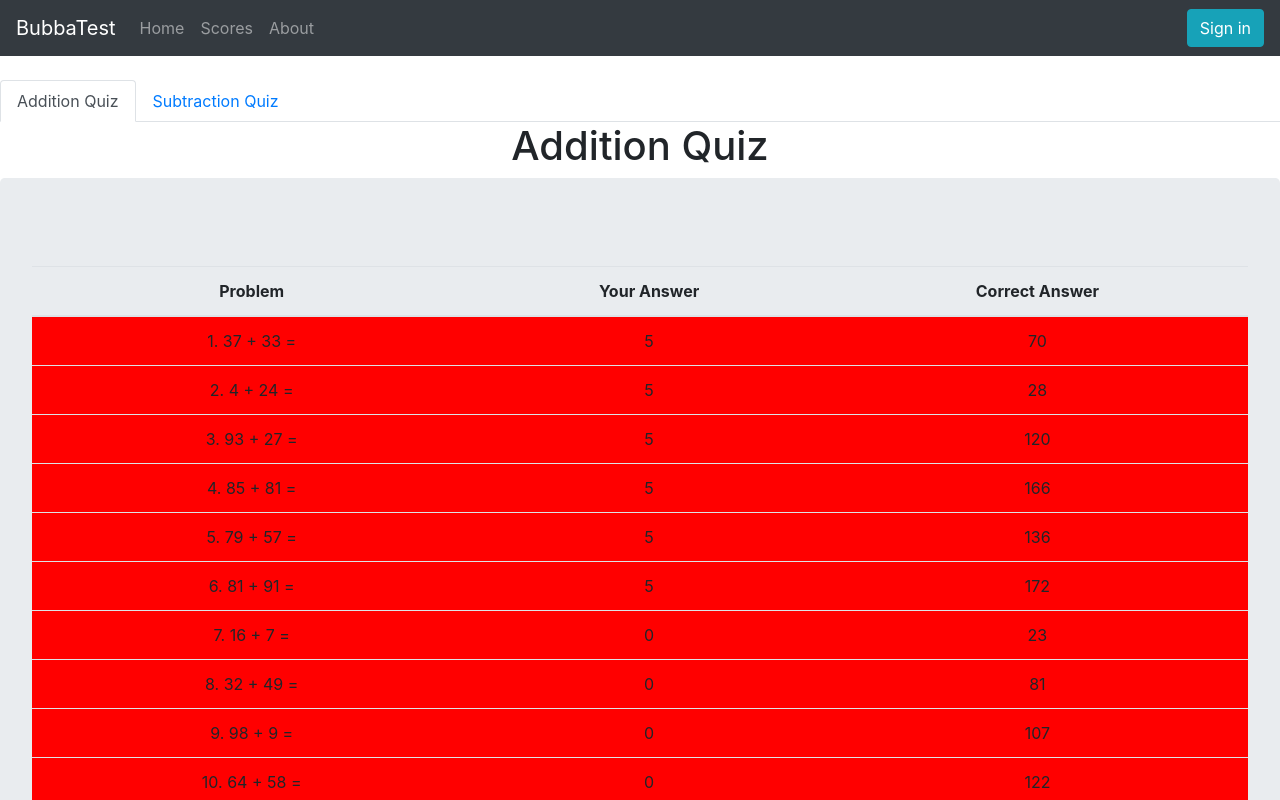
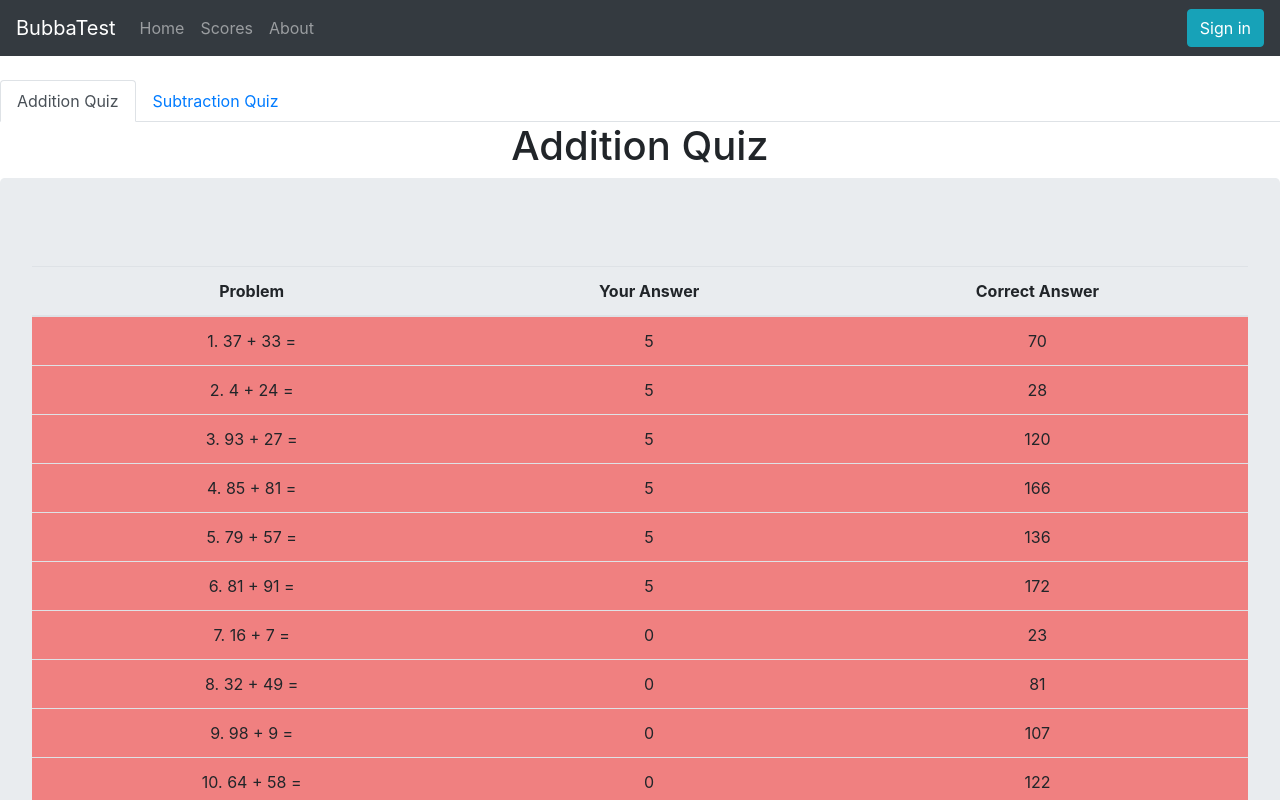
Before and after one commit to bearados/bubba, a React (Create React App) app in the folder client/: page / in a window 1280 px wide. Both pictures are taken after typing "5", "5", "5", "5", "5", "5" into the empty fields and a click on the button "Submit Answers". Shown: the top 800 px of the page. Built offline with nearby package versions, Linux system fonts and the light colour scheme; no server answers.

Commit message:
show incorrect answers

```diff
--- a/client/src/components/QuizA.js
+++ b/client/src/components/QuizA.js
@@ -17,7 +17,7 @@ function problemGener(){
     for(j= 0; j< 15; j++){
         var an = random();
         var bn = random();
-        a.push(<Container  md="auto">{j+1}. {an} + {bn} = </Container>);
+        a[j] = <Container  md="auto">{j+1}. {an} + {bn} = </Container>;
         var sum = an + bn;
         sums[j] = sum;
     }
@@ -66,10 +66,10 @@ function returnRes(AnsArray, ResArray, plist){
     var oki = 0;
     for(oki = 0; oki < 15; oki++){
         if(AnsArray[oki] == sums[oki]){
-            ResArray.push(<tr style={{ backgroundColor :"green"}}><td>{plist[oki]}</td><td>{AnsArray[oki]}</td><td>{sums[oki]}</td></tr>);
+            ResArray.push(<tr style={{ backgroundColor :"aquamarine"}}><td>{plist[oki]}</td><td>{AnsArray[oki]}</td><td>{sums[oki]}</td></tr>);
         }
         else{
-            ResArray.push(<tr style={{ backgroundColor :"red"}}><td>{plist[oki]}</td><td>{AnsArray[oki]}</td><td>{sums[oki]}</td></tr>);
+            ResArray.push(<tr style={{ backgroundColor :"lightcoral"}}><td>{plist[oki]}</td><td>{AnsArray[oki]}</td><td>{sums[oki]}</td></tr>);
         }
     }
     return ResArray;
```
